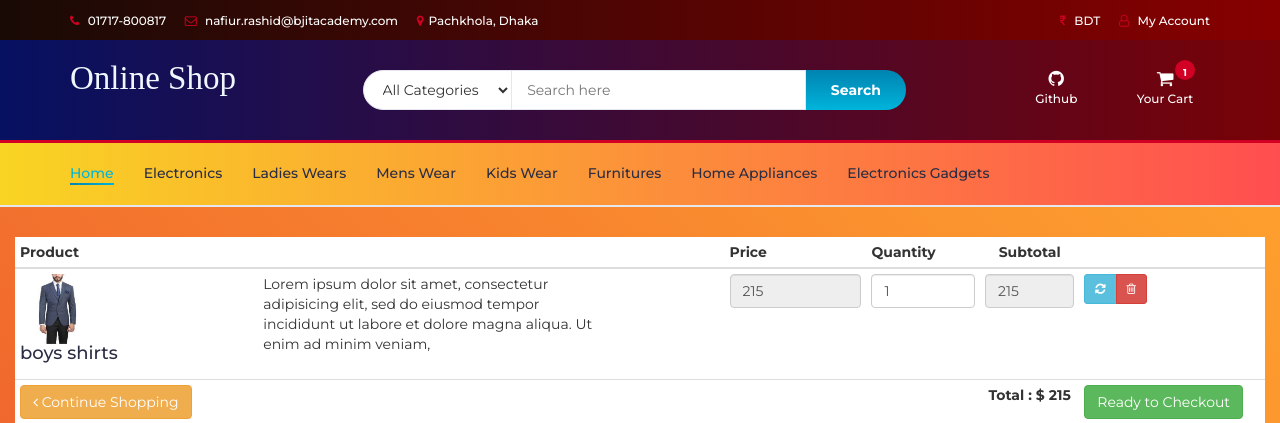
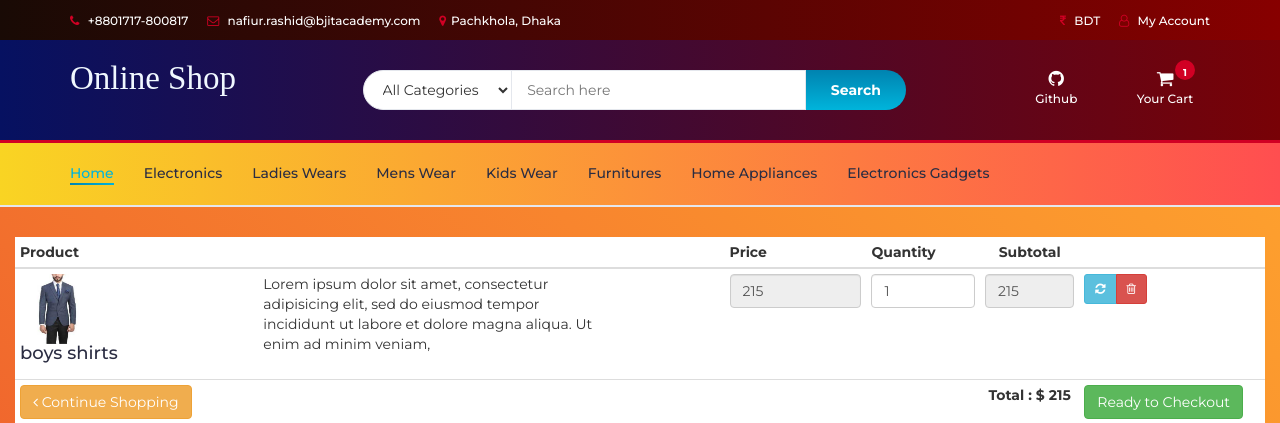
Before and after one commit to nafiurrashid/ansible_project, a PHP site: page /myfiles/cart.php in a window 1280 px wide. Shown: the top 423 px of the page. Run offline with PHP 8.4, Linux system fonts and the light colour scheme; data comes from the database, SQL or seed files in the repository; some libraries are stand-ins or nearby versions.

Commit message:
Update header.php

```diff
--- a/header.php
+++ b/header.php
@@ -122,7 +122,7 @@ session_start();
 			<div id="top-header">
 				<div class="container">
 					<ul class="header-links pull-left">
-						<li><a href="#"><i class="fa fa-phone"></i> 01717-800817</a></li>
+						<li><a href="#"><i class="fa fa-phone"></i> +8801717-800817</a></li>
 						<li><a href="#"><i class="fa fa-envelope-o"></i> nafiur.rashid@bjitacademy.com</a></li>
 						<li><a href="#"><i class="fa fa-map-marker"></i>Pachkhola, Dhaka</a></li>
 					</ul>
```
